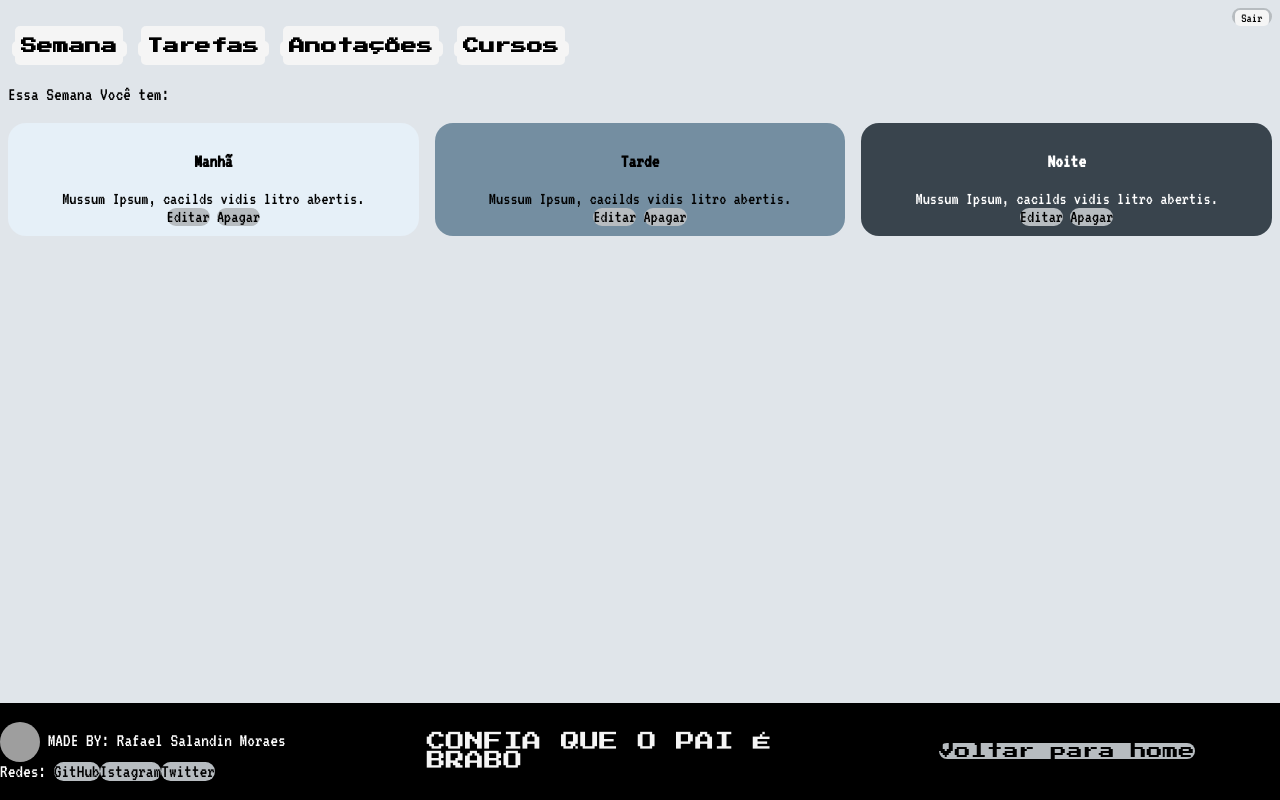
After one commit to SaLandini/agenda-coffe, a Django app: page /AgendaCoffe/Semana/ in a window 1280 px wide. The commit adds this page. Run offline with Django 3.2, Linux system fonts and the light colour scheme; parts of the project's set-up code (start-up, migrations or seed data) failed here and were passed over; some web fonts are replaced; grey boxes are pictures that could not be loaded.

Commit message:
adding anonymous user mode

```diff
--- a/Template/Model/Model_Footer.html
+++ b/Template/Model/Model_Footer.html
@@ -47,6 +47,6 @@
 <div class="a">
     <p class="j"><img id="img" src="https://cdn.discordapp.com/attachments/699296519928414220/709466322781601832/IMG_20200429_192126_720.jpg" width="40" height="40" float="center"> MADE BY: Rafael Salandin Moraes  <br>
        Redes: <a href="https://github.com/SaLandini">GitHub</a><a href="https://www.instagram.com/salandin.xr/?hl=pt-br">Istagram</a><a href="https://twitter.com/RafaSalandinM">Twitter</a></p>
-    <p class="id">CONFIA QUE O PAI É BRABO EM TUDO, MENOS NO SQL</p>
+    <p class="id">CONFIA QUE O PAI É BRABO</p>
     <buttom><a href="/">Voltar para home</a></buttom>
 </div>
--- a/Template/Model/Model_P.html
+++ b/Template/Model/Model_P.html
@@ -63,10 +63,10 @@
         {% block Title %}
         {% endblock %}
         <div class="move">
-            <a href="/AgendaTOP"><button><h1>Organização</h1></button></a>
-            <a href="/AgendaTOP/Etec"><button><h1>Tarefas Etec</h1></button></a>
-            <a href="/AgendaTOP/Notas"><button><h1>Notas</h1></button></a>
-            <a href="/AgendaTOP/Estudos/"><button><h1>Estudos</h1></button></a>
+            <a href="/AgendaCoffe/Semana/"><button><h1>Semana</h1></button></a>
+            <a href="/AgendaCoffe/Etec"><button><h1>Tarefas</h1></button></a>
+            <a href="/AgendaCoffe/Notas"><button><h1>Anotações</h1></button></a>
+            <a href="/AgendaCoffe/Estudos/"><button><h1>Cursos</h1></button></a>
         </div>
         {% block content %}
 
--- /dev/null
+++ b/Template/Pages/pageSemanaAnonymousUser.html
@@ -0,0 +1,83 @@
+{% extends "Model/Model_P.html" %}
+
+{% block content %}
+<style>
+        .tv {
+                display: grid;
+                grid-template-rows: 5fr 5fr 5fr 5fr 5fr;
+                grid-template-columns: 1fr 1fr 1fr;
+                gap: 16px;
+                padding-right: auto;
+
+        }
+        .Manhã{
+                display: grid;
+                background-color: rgb(230, 240, 248);
+                padding: 10px 10px 10px;
+                display: flex;
+                flex-direction: column;
+                align-items: center;
+                justify-content: center;
+                text-align: center;
+                list-style: none;
+                border-radius: 18px;
+        }
+        .Tarde{
+                display: grid;
+                background-color: rgb(116, 142, 161);
+                padding: 10px 10px 10px;
+                display: flex;
+                flex-direction: column;
+                align-items: center;
+                justify-content: center;
+                text-align: center;
+                list-style: none;
+                border-radius: 18px;
+        }
+        .Noite{
+                display: grid;
+                background-color: rgb(57, 68, 77);
+                padding: 10px 10px 10px;
+                display: flex;
+                flex-direction: column;
+                align-items: center;
+                justify-content: center;
+                text-align: center;
+                list-style: none;
+                color: rgb(255, 255, 255);
+                border-radius: 18px;
+        }
+</style>
+<div class="all">
+
+        <p>Essa Semana Você tem:</p>
+        <div class="tv">
+                <div class="Manhã">
+                        <p><b>
+                            Manhã
+                        </b></p>
+                        <li align="center">
+                            Mussum Ipsum, cacilds vidis litro abertis. <br>
+                            <a href="Create/?id={{ i.id }}">Editar</a>  <a href="delete/?id={{ i.id }}">Apagar</a>
+                        </li>
+                </div>
+                <div class="Tarde">
+                        <p><b>
+                            Tarde
+                        </b></p>
+                        <li align="center">
+                            Mussum Ipsum, cacilds vidis litro abertis. <br>
+                            <a href="Create/?id={{ i.id }}">Editar</a>  <a href="delete/?id={{ i.id }}">Apagar</a>
+                        </li>
+                </div><div class="Noite">
+                        <p><b>
+                            Noite
+                        </b></p>
+                        <li align="center">
+                            Mussum Ipsum, cacilds vidis litro abertis. <br>
+                            <a href="Create/?id={{ i.id }}">Editar</a>  <a href="delete/?id={{ i.id }}">Apagar</a>
+                        </li>
+            </div>
+        </div>
+</div>
+{% endblock %}
--- a/agenda_cofe/urls.py
+++ b/agenda_cofe/urls.py
@@ -20,18 +20,22 @@ from agenda_coffe import views
 
 urlpatterns = [
     path('admin/', admin.site.urls),
-    path('AgendaTOP/', views.Jorge),
-    path('AgendaTOP/Etec/', views.Etec),
-    path('AgendaTOP/Etec/Create/', views.Etec_create),
-    path('AgendaTOP/Etec/Create/submit', views.Etec_subcreate),
-    path('AgendaTOP/Create/', views.create),
-    path('AgendaTOP/Create/submit', views.submit_evento),
-    path('AgendaTOP/Notas/', views.Notas),
-    path('AgendaTOP/Notas/Create/', views.Create_notas),
-    path('AgendaTOP/Notas/Create/submit', views.Submit_notas),
-    path('AgendaTOP/Estudos/', views.Studies),
-    path('AgendaTOP/Estudos/Create', views.Create_studies),
-    path('AgendaTOP/Estudos/Create/submit', views.Submit_studies),
-    path('AgendaTOP/Estudos/submit', views.Submit_studies),
+    #Inicio
     path('', views.Init),
+    # Semana
+    path('AgendaCoffe/Semana/', views.semana),
+    path('AgendaCoffe/Semana/Create/', views.create),
+    path('AgendaCoffe/Semana/Create/submit', views.submit_evento),
+    #Tarefas
+    path('AgendaCoffe/Etec/', views.tarefas),
+    path('AgendaCoffe/Etec/Create/', views.tarefas_create),
+    path('AgendaCoffe/Etec/Create/submit', views.tarefas_subcreate),
+    #Anotações
+    path('AgendaCoffe/Notas/', views.notas),
+    path('AgendaCoffe/Notas/Create/', views.create_notas),
+    path('AgendaCoffe/Notas/Create/submit', views.submit_notas),
+    #Cursos
+    path('AgendaCoffe/Estudos/', views.studies),
+    path('AgendaCoffe/Estudos/Create', views.create_studies),
+    path('AgendaCoffe/Estudos/submit', views.submit_studies),
 ]
--- a/agenda_coffe/views.py
+++ b/agenda_coffe/views.py
@@ -2,8 +2,8 @@ from django.shortcuts import render, redirect
 from django.http import HttpResponse, Http404
 from datetime import datetime, timedelta
 from agenda_coffe.models import (
-    what_I_need_to_do,
-    etec_tarefas,
+    Semana,
+    Tarefas,
     Anotas,
     Estudos
 )
@@ -19,19 +19,22 @@ def Init(request):
 """
 
 
-def Jorge(request):
+def semana(request):
      usuario = request.user
-     horario = what_I_need_to_do.time
-     evento = what_I_need_to_do.objects.filter(usuario=usuario)
-     dados = {'need':evento}
-     return render(request, 'pages/pageJorge.html', dados)
+     horario = Semana.time
+     if Semana.usuario == usuario:
+        evento = Semana.objects.filter(usuario=usuario)
+        dados = {'week':evento}
+     else:
+         return render(request, 'Pages/pageSemanaAnonymousUser.html')
+     return render(request, 'Pages/pageSemana.html', dados)
 
 
 def create(request):
     id_evento = request.GET.get('id')
     dados = {}
     if id_evento:
-        dados['need'] = what_I_need_to_do.objects.get(id=id_evento)
+        dados['week'] = Semana.objects.get(id=id_evento)
     return render(request, 'Creates/Create.html', dados)
 
 
@@ -42,68 +45,72 @@ def submit_evento(request):
         usuario = request.user
         id_evento = request.POST.get("id_evento")
         if id_evento:
-            what_I_need_to_do.objects.filter(id=id_evento).update(titulo=titulo,
+            Semana.objects.filter(id=id_evento).update(titulo=titulo,
                                                         time = time,)
         else:
-            what_I_need_to_do.objects.create(titulo=titulo,
+            Semana.objects.create(titulo=titulo,
                                    time = time,
                                    usuario=usuario)
-    return redirect('/')
+    return redirect('/Semana')
 
 """
-    Etec
+    Tarefas
 """
 
 
-def Etec(request):
+def tarefas(request):
     usuario = request.user
-    materia = etec_tarefas.materia
-    dia = etec_tarefas.dia_entrega
-    tarefas = etec_tarefas.objects.filter(usuario=usuario)
-    dados_etec = {'etec': tarefas}
-
-    return render(request,'pages/pageEtec.html', dados_etec)
+    materia = Tarefas.materia
+    dia = Tarefas.dia_entrega
+    if Tarefas.usuario == usuario:
+        tarefas = Tarefas.objects.filter(usuario=usuario)
+        dados_etec = {'homework': tarefas}
+    else:
+        return render(request, 'Pages/pageTarefasAnonymousUser.html')
+    return render(request,'Pages/pageTarefas.html', dados_etec)
 
 
-def Etec_create(request):
+def tarefas_create(request):
     id_materia = request.GET.get('id')
     dados_etec = {}
     if id_materia:
-        dados_etec['etec'] = etec_tarefas.objects.get(id=id_materia)
+        dados_etec['homework'] = Tarefas.objects.get(id=id_materia)
     return render(request,'Creates/CreateEtec.html', dados_etec)
 
 
-def Etec_subcreate(request):
+def tarefas_subcreate(request):
     if request.POST:
         materia = request.POST.get("materia")
         dia_entrega = request.POST.get('dia_entrega')
         usuario = request.user
         id_materia = request.POST.get("id_materia")
         if id_materia:
-            etec_tarefas.objects.filter(id=id_materia).update(materia=materia,
+            Tarefas.objects.filter(id=id_materia).update(materia=materia,
                                                         dia_entrega = dia_entrega,)
         else:
-            etec_tarefas.objects.create(materia=materia,
+            Tarefas.objects.create(materia=materia,
                                 dia_entrega = dia_entrega,
                                 usuario = usuario)
-    return redirect('/AgendaTOP/Etec/')
+    return redirect('Tarefas/')
 
 """
     Notas
 """
 
 
-def Notas(request):
+def notas(request):
     usuario = request.user
     anotação = Anotas.notas
     descri = Anotas.descri
-    notas = Anotas.objects.filter(usuario=usuario)
-    dados_notas = {'nota':notas}
-
-    return  render(request,'pages/pageNotes.html',dados_notas)
+    if Anotas.usuario == usuario:
+        notas = Anotas.objects.filter(usuario=usuario)
+        dados_notas = {'nota':notas}
+    else:
+        return render(request, 'Pages/pageNotesAnonymousUser.html')
+    return  render(request,'Pages/pageNotes.html',dados_notas)
 
 
-def Create_notas(request):
+def create_notas(request):
     id_notas = request.GET.get('id')
     dados_notas = {}
     if id_notas:
@@ -111,7 +118,7 @@ def Create_notas(request):
     return render(request, 'Creates/CreateNotes.html', dados_notas)
 
 
-def Submit_notas(request):
+def submit_notas(request):
     if request.POST:
         anotação = request.POST.get('anotação')
         descri = request.POST.get('descri')
@@ -125,25 +132,27 @@ def Submit_notas(request):
             Anotas.objects.create(notas=anotação,
                                 descri=descri,
                                 usuario = user)
-        return redirect('/AgendaTOP/Notas')
+        return redirect('/Notas')
 
 """
  Estudos
 """
 
 
-def Studies(request):
+def studies(request):
     usuario = request.user
-    youtube = Estudos.youtube
     curso_name = Estudos.curso_name
     curso_link = Estudos.curso_link
     curso_site = Estudos.curso_site_name
-    evento = Estudos.objects.filter(usuario=usuario)
-    dados = {'studi':evento}
-    return render(request, 'pages/pageEstudos.html', dados)
+    if Estudos.usuario == usuario:
+        evento = Estudos.objects.filter(usuario=usuario)
+        dados = {'studi':evento}
+    else:
+        return render(request, 'Pages/pageEstudosAnonymousUser.html')
+    return render(request, 'Pages/pageEstudos.html', dados)
 
 
-def Create_studies(request):
+def create_studies(request):
     id_studies = request.GET.get('id')
     dados_study = {}
     if id_studies:
@@ -151,7 +160,7 @@ def Create_studies(request):
     return render(request, 'Creates/CreateEstudos.html', dados_study)
 
 
-def Submit_studies(request):
+def submit_studies(request):
     if request.POST:
         curso_name = request.POST.get('curso_name')
         curso_link = request.POST.get('curso_link')
@@ -174,4 +183,4 @@ def Submit_studies(request):
                                     curso_site_name = curso_site,
                                     curso_name = curso_name,
                                     usuario = user)
-        return redirect('/AgendaTOP/Estudos/')
+        return redirect('Estudos/')
```
Also changed, not shown: Template/Pages/pageEstudosAnonymousUser.html (added, +18 -0 lines), Template/Pages/pageNotesAnonymousUser.html (added, +37 -0 lines), Template/Pages/pageSemana.html (added, +94 -0 lines), Template/Pages/pageTarefas.html (added, +51 -0 lines), Template/Pages/pageTarefasAnonymousUser.html (added, +46 -0 lines), Template/pages/pageEtec.html (deleted, +0 -51 lines), Template/pages/pageJorge.html (deleted, +0 -94 lines), agenda_coffe/admin.py (+4 -4 lines), agenda_coffe/models.py (+7 -2 lines), requirements.txt (+0 -53 lines), Template/Pages/pageEstudos.html (renamed from Template/pages/pageEstudos.html), Template/Pages/pageInit.html (renamed from Template/pages/pageInit.html), Template/Pages/pageNotes.html (renamed from Template/pages/pageNotes.html), agenda_coffe/migrations/0001_initial.py, 1 more files.
